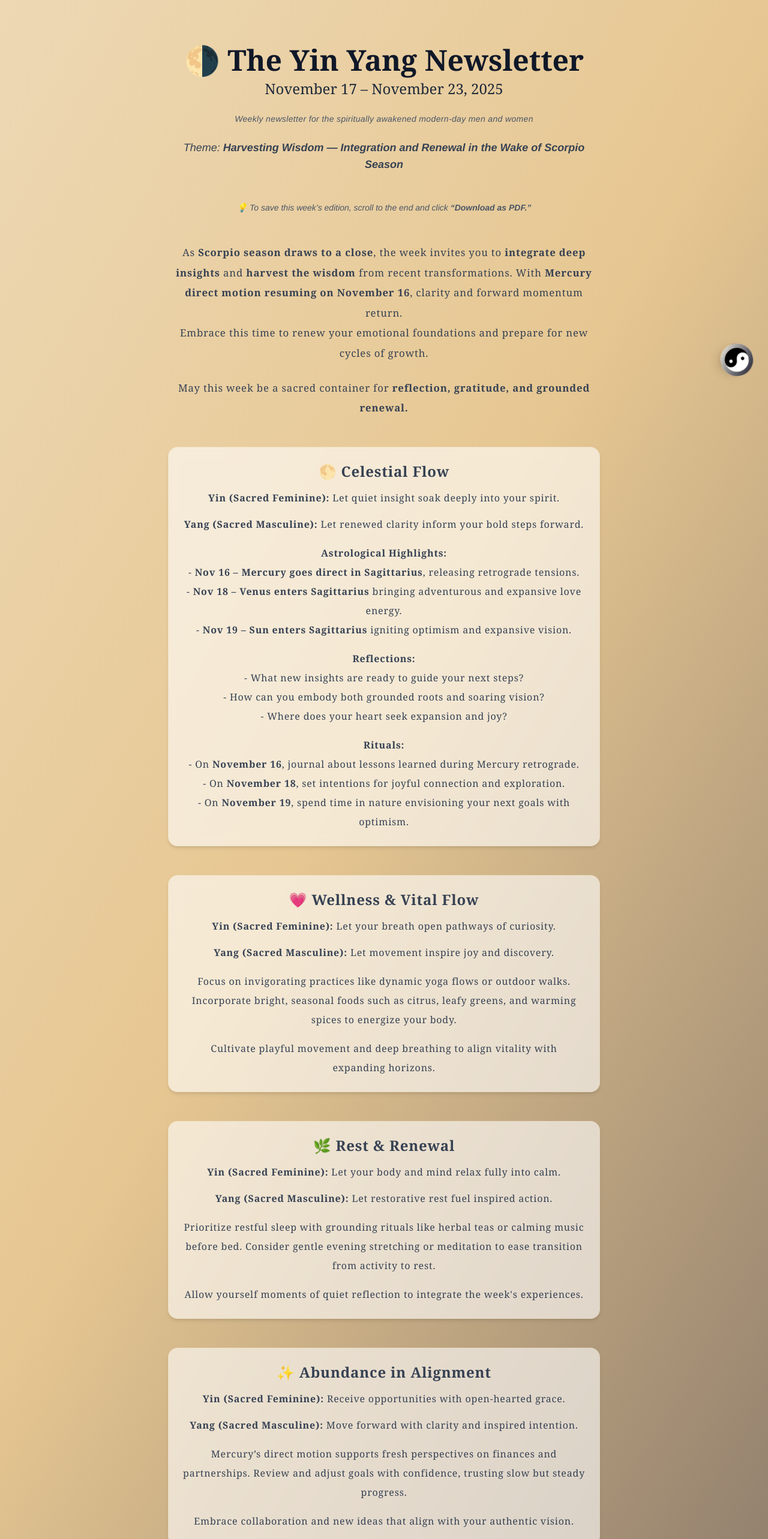
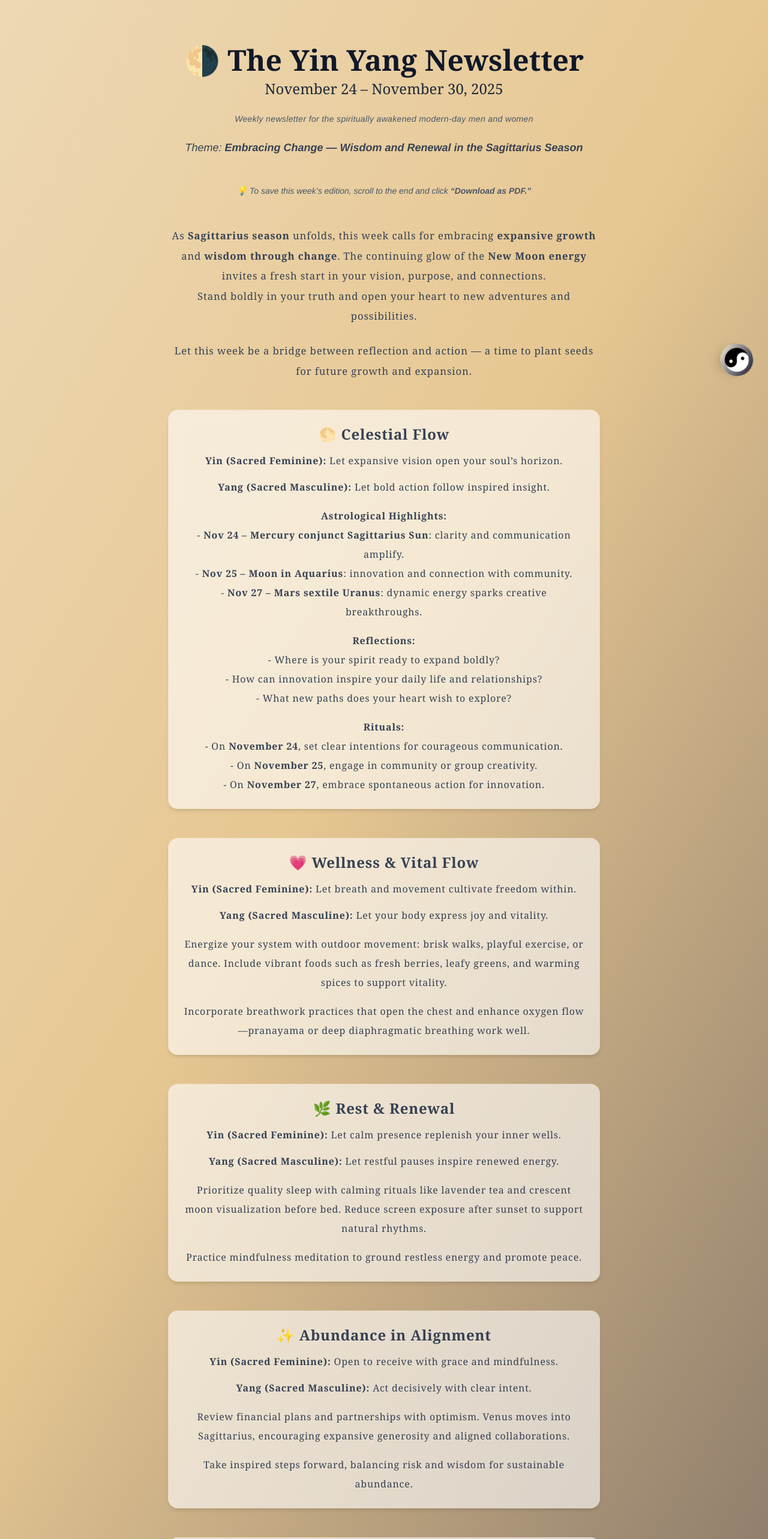
Before and after one commit to rajinipreethajohn/360-harmony-hub, a Next.js app: page /newsletter in a window 1280 px wide. Shown: the part 100-2666 px from the top of the page at 60% size. Built offline with nearby package versions, Linux system fonts and the light colour scheme.

Commit message:
'Nov 24-30'

```diff
--- a/app/newsletter/page.tsx
+++ b/app/newsletter/page.tsx
@@ -24,7 +24,7 @@ export default function NewsletterPage() {
         </h1>
 
         <h2 className="text-2xl font-serif text-gray-800 mb-1">
-          November 17 – November 23, 2025
+          November 24 – November 30, 2025
         </h2>
 
         <p className="italic text-sm text-gray-600 tracking-wide my-6">
@@ -34,10 +34,7 @@ export default function NewsletterPage() {
 
         <p className="italic text-lg text-gray-700">
           Theme:{" "}
-          <b>
-            Harvesting Wisdom — Integration and Renewal in the Wake of Scorpio
-            Season
-          </b>
+          <b>Embracing Change — Wisdom and Renewal in the Sagittarius Season</b>
         </p>
       </motion.div>
 
@@ -57,18 +54,17 @@ export default function NewsletterPage() {
       >
         <div className="text-center max-w-3xl mx-auto leading-loose text-[1.05rem] font-serif text-gray-700 tracking-wider">
           <p className="mb-6">
-            As <b>Scorpio season draws to a close</b>, the week invites you to{" "}
-            <b>integrate deep insights</b> and <b>harvest the wisdom</b> from
-            recent transformations. With{" "}
-            <b>Mercury direct motion resuming on November 16</b>, clarity and
-            forward momentum return.
+            As <b>Sagittarius season</b> unfolds, this week calls for embracing{" "}
+            <b>expansive growth</b> and <b>wisdom through change</b>. The
+            continuing glow of the <b>New Moon energy</b> invites a fresh start
+            in your vision, purpose, and connections.
             <br />
-            Embrace this time to renew your emotional foundations and prepare
-            for new cycles of growth.
+            Stand boldly in your truth and open your heart to new adventures and
+            possibilities.
           </p>
           <p>
-            May this week be a sacred container for{" "}
-            <b>reflection, gratitude, and grounded renewal.</b>
+            Let this week be a bridge between reflection and action — a time to
+            plant seeds for future growth and expansion.
           </p>
         </div>
       </motion.div>
@@ -77,141 +73,142 @@ export default function NewsletterPage() {
       {[
         {
           title: "🌕 Celestial Flow",
-          yin: "Let quiet insight soak deeply into your spirit.",
-          yang: "Let renewed clarity inform your bold steps forward.",
+          yin: "Let expansive vision open your soul’s horizon.",
+          yang: "Let bold action follow inspired insight.",
           content: (
             <>
               <p className="mt-4">
                 <b>Astrological Highlights:</b>
-                <br />- <b>Nov 16 – Mercury goes direct in Sagittarius</b>,
-                releasing retrograde tensions.
-                <br />- <b>Nov 18 – Venus enters Sagittarius</b> bringing
-                adventurous and expansive love energy.
-                <br />- <b>Nov 19 – Sun enters Sagittarius</b> igniting optimism
-                and expansive vision.
+                <br />- <b>Nov 24 – Mercury conjunct Sagittarius Sun</b>:
+                clarity and communication amplify.
+                <br />- <b>Nov 25 – Moon in Aquarius</b>: innovation and
+                connection with community.
+                <br />- <b>Nov 27 – Mars sextile Uranus</b>: dynamic energy
+                sparks creative breakthroughs.
               </p>
               <p className="mt-4">
                 <b>Reflections:</b>
                 <br />
-                - What new insights are ready to guide your next steps?
+                - Where is your spirit ready to expand boldly?
                 <br />
-                - How can you embody both grounded roots and soaring vision?
-                <br />- Where does your heart seek expansion and joy?
+                - How can innovation inspire your daily life and relationships?
+                <br />- What new paths does your heart wish to explore?
               </p>
               <p className="mt-4">
                 <b>Rituals:</b>
-                <br />- On <b>November 16</b>, journal about lessons learned
-                during Mercury retrograde.
-                <br />- On <b>November 18</b>, set intentions for joyful
-                connection and exploration.
-                <br />- On <b>November 19</b>, spend time in nature envisioning
-                your next goals with optimism.
+                <br />- On <b>November 24</b>, set clear intentions for
+                courageous communication.
+                <br />- On <b>November 25</b>, engage in community or group
+                creativity.
+                <br />- On <b>November 27</b>, embrace spontaneous action for
+                innovation.
               </p>
             </>
           ),
         },
         {
           title: "💗 Wellness & Vital Flow",
-          yin: "Let your breath open pathways of curiosity.",
-          yang: "Let movement inspire joy and discovery.",
+          yin: "Let breath and movement cultivate freedom within.",
+          yang: "Let your body express joy and vitality.",
           content: (
             <>
               <p className="mt-4">
-                Focus on invigorating practices like dynamic yoga flows or
-                outdoor walks. Incorporate bright, seasonal foods such as
-                citrus, leafy greens, and warming spices to energize your body.
+                Energize your system with outdoor movement: brisk walks, playful
+                exercise, or dance. Include vibrant foods such as fresh berries,
+                leafy greens, and warming spices to support vitality.
               </p>
               <p className="mt-4">
-                Cultivate playful movement and deep breathing to align vitality
-                with expanding horizons.
+                Incorporate breathwork practices that open the chest and enhance
+                oxygen flow—pranayama or deep diaphragmatic breathing work well.
               </p>
             </>
           ),
         },
         {
           title: "🌿 Rest & Renewal",
-          yin: "Let your body and mind relax fully into calm.",
-          yang: "Let restorative rest fuel inspired action.",
+          yin: "Let calm presence replenish your inner wells.",
+          yang: "Let restful pauses inspire renewed energy.",
           content: (
             <>
               <p className="mt-4">
-                Prioritize restful sleep with grounding rituals like herbal teas
-                or calming music before bed. Consider gentle evening stretching
-                or meditation to ease transition from activity to rest.
+                Prioritize quality sleep with calming rituals like lavender tea
+                and crescent moon visualization before bed. Reduce screen
+                exposure after sunset to support natural rhythms.
               </p>
               <p className="mt-4">
-                Allow yourself moments of quiet reflection to integrate the
-                week&apos;s experiences.
+                Practice mindfulness meditation to ground restless energy and
+                promote peace.
               </p>
             </>
           ),
         },
         {
           title: "✨ Abundance in Alignment",
-          yin: "Receive opportunities with open-hearted grace.",
-          yang: "Move forward with clarity and inspired intention.",
+          yin: "Open to receive with grace and mindfulness.",
+          yang: "Act decisively with clear intent.",
           content: (
             <>
               <p className="mt-4">
-                Mercury’s direct motion supports fresh perspectives on finances
-                and partnerships. Review and adjust goals with confidence,
-                trusting slow but steady progress.
+                Review financial plans and partnerships with optimism. Venus
+                moves into Sagittarius, encouraging expansive generosity and
+                aligned collaborations.
               </p>
               <p className="mt-4">
-                Embrace collaboration and new ideas that align with your
-                authentic vision.
+                Take inspired steps forward, balancing risk and wisdom for
+                sustainable abundance.
               </p>
             </>
           ),
         },
         {
           title: "🧘 Stillness & Power",
-          yin: "Sink into deep wellsprings of calm wisdom.",
-          yang: "Radiate confidence grounded in quiet strength.",
+          yin: "Sink into the strength of your centered core.",
+          yang: "Radiate calm confidence in all your actions.",
           content: (
             <>
               <p className="mt-4">
-                Visualize yourself as a tree fully rooted yet reaching toward
-                the sun. Use meditation to balance inner calm with outward
-                energy.
+                Visualize energy flowing freely yet rooted firmly within. Use
+                grounding meditation to balance the fire of expansion with the
+                calm of presence.
               </p>
               <p className="mt-4">
-                <b>Affirm:</b> “I stand grounded, open, and ready for growth.”
+                <b>Affirm:</b> “I ground myself in courage and move with
+                clarity.”
                 <br />
-                <b>Prompt:</b> How will you embody steady strength this week?
+                <b>Prompt:</b> Where will your courage lead you this week?
               </p>
             </>
           ),
         },
         {
           title: "🌟 Sacred Affirmation",
-          yin: "Let gratitude fill the depths of your being.",
-          yang: "Let your spirit soar on wings of renewed hope.",
+          yin: "Let your spirit soar with fearless grace.",
+          yang: "Let your actions reflect deep authenticity.",
           content: (
             <>
               <p className="mt-4 italic">
-                “With open heart and grounded roots, I embrace the unfolding
-                journey.”
+                “With open heart and steady steps, I embrace the flow of
+                change.”
               </p>
               <p className="mt-4">
-                Speak this daily to nurture both presence and expansion.
+                Recite this daily to anchor courage and authenticity in your
+                journey.
               </p>
             </>
           ),
         },
         {
           title: "🔮 A Final Whisper",
-          yin: "Let renewal be the soil of your next chapter.",
-          yang: "Let joy and clarity guide your rising steps.",
+          yin: "Let renewal be the fertile soil of your evolution.",
+          yang: "Let inspired action guide your impending growth.",
           content: (
             <>
               <p className="mt-4 italic">
-                “This week, I harvest wisdom and prepare to soar — anchored,
-                aligned, and alive.”
+                “This week, I stand ready — anchored, inspired, and alive.”
               </p>
               <p className="mt-4">
-                As <b>Sagittarius energy</b> unfolds, welcome new visions with
-                open arms and a steady heart.
+                As the Sagittarius sun shines warmly, open to possibility and
+                purposeful direction.
               </p>
             </>
           ),
```
